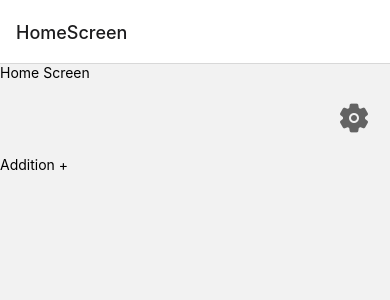
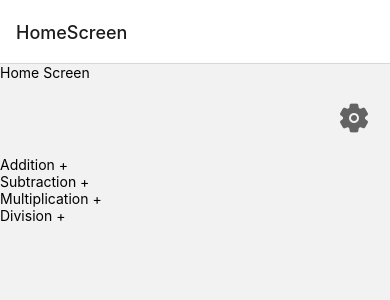
Before and after one commit to imranilyas/Quick-Math-App, a React Native app: screen / in a window 390 px wide. Shown: the top 300 px of the page. Built offline with nearby package versions, Linux system fonts and the light colour scheme.

Commit message:
in-game logic

```diff
--- a/screens/Home.js
+++ b/screens/Home.js
@@ -9,8 +9,8 @@ const Home = () => {
 		navigation.navigate("SettingsScreen");
 	};
 
-	const gameHandler = () => {
-		navigation.navigate("InGameScreen");
+	const gameHandler = (val) => {
+		navigation.navigate("InGameScreen", { gameType: val });
 	};
 
 	return (
@@ -26,7 +26,18 @@ const Home = () => {
 				<Ionicons name="ios-settings" color="#636363" size={32} />
 			</CustomButton>
 
-			<CustomButton onPress={gameHandler}>Addition +</CustomButton>
+			<CustomButton onPress={gameHandler.bind(this, "+")}>
+				Addition +
+			</CustomButton>
+			<CustomButton onPress={gameHandler.bind(this, "-")}>
+				Subtraction +
+			</CustomButton>
+			<CustomButton onPress={gameHandler.bind(this, "*")}>
+				Multiplication +
+			</CustomButton>
+			<CustomButton onPress={gameHandler.bind(this, "/")}>
+				Division +
+			</CustomButton>
 		</View>
 	);
 };
--- a/screens/InGame.js
+++ b/screens/InGame.js
@@ -1,9 +1,41 @@
+import { useRoute } from "@react-navigation/native";
 import { View, Text, StyleSheet } from "react-native";
 
 const InGame = () => {
+	const gameType = useRoute().params.gameType;
+
+	const first = Math.floor(Math.random() * 10) + 1;
+	const second = Math.floor(Math.random() * 10) + 1;
+	let answer = 0;
+
+	const expression = {
+		"+": function (x, y) {
+			answer = x + y;
+			return `${x} + ${y}`;
+		},
+		"-": function (x, y) {
+			answer = x - y;
+
+			return `${x} - ${y}`;
+		},
+		"*": function (x, y) {
+			answer = x * y;
+
+			return `${x} x ${y}`;
+		},
+		"/": function (x, y) {
+			answer = x / y;
+			return `${x} / ${y}`;
+		},
+	};
+
 	return (
 		<View>
-			<Text>In-Game Screen</Text>
+			<Text>
+				In-Game Screen, {expression[gameType](first, second)} and this:{" "}
+				{answer}
+			</Text>
+			<View></View>
 		</View>
 	);
 };
```
